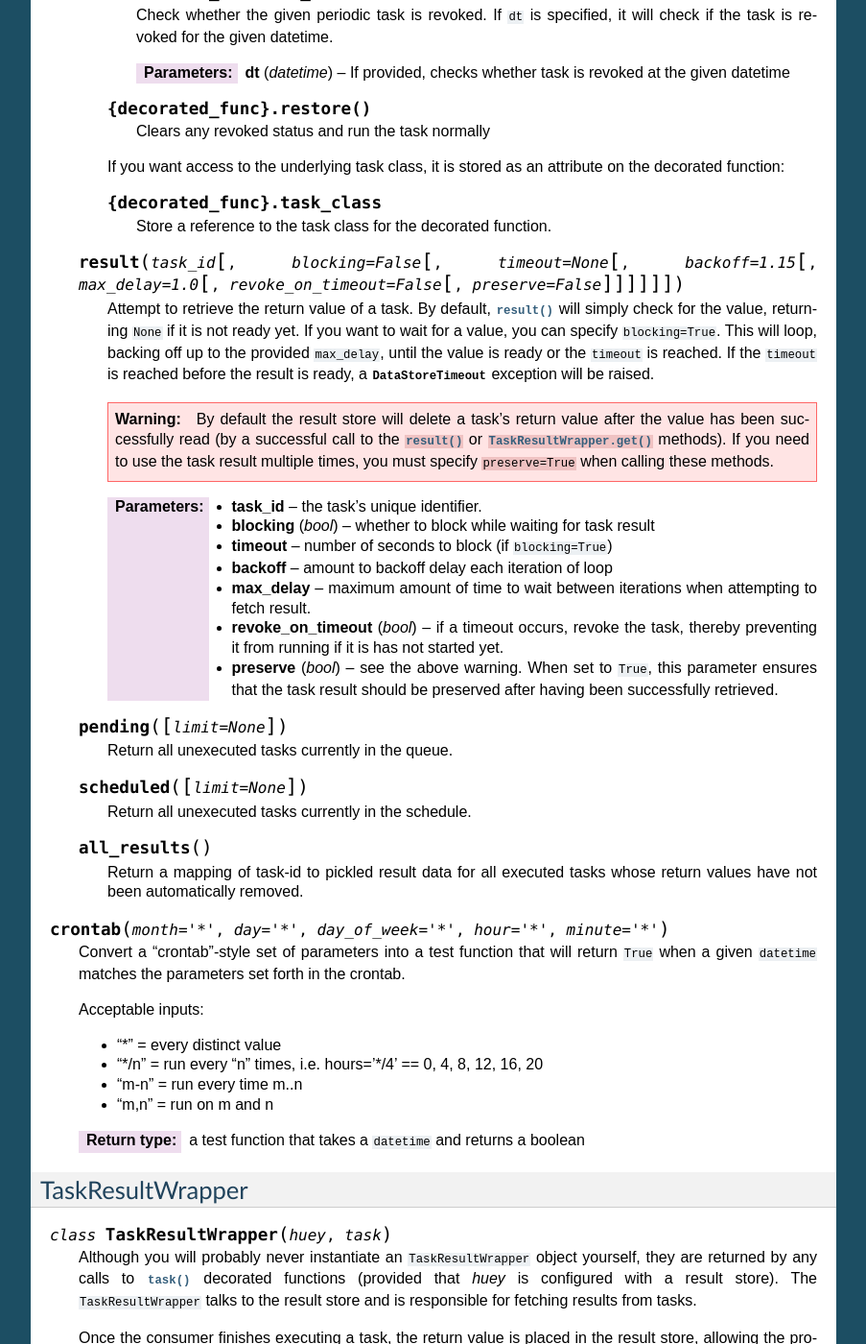
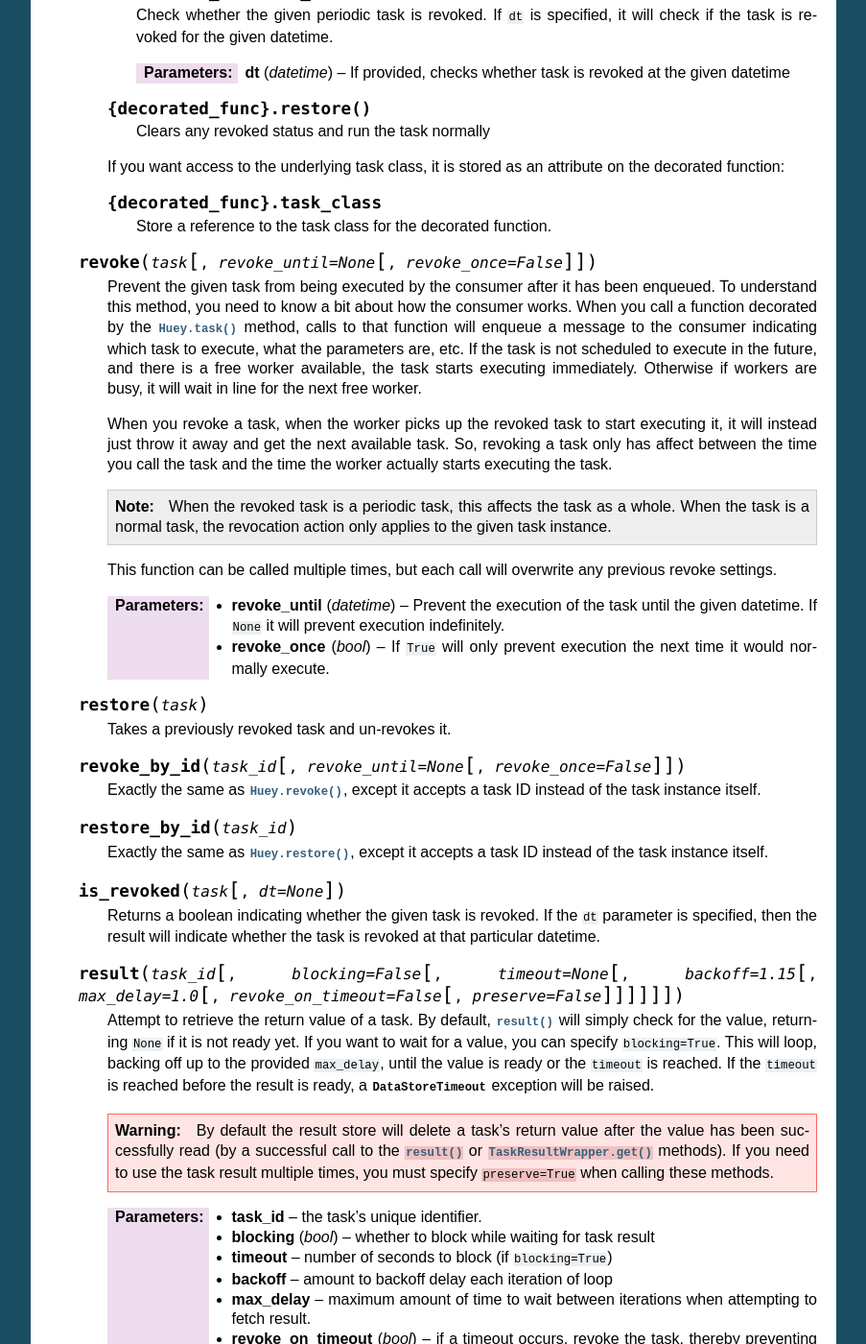
Before and after one commit to coleifer/huey, a Sphinx documentation site: the page built from docs/api.rst, in a window 1280 px wide and 1400 px high, scrolled down 4140 px. Shown: the whole window at 96% size, without its empty margins (198-1101 px from the left). Built offline with Sphinx 7.4.7, drawn with Linux system fonts in a browser that asks for light colours; pages that are not in the unit, such as notebooks, are missing from menus; some of the changed text lies outside the part shown.

Commit message:
Docs for revoke_by_id and restore_by_id.

```diff
--- a/docs/api.rst
+++ b/docs/api.rst
@@ -265,6 +265,57 @@ Function decorators and helpers
 
             Store a reference to the task class for the decorated function.
 
+    .. py:method:: revoke(task[, revoke_until=None[, revoke_once=False]])
+
+        Prevent the given task from being executed by the consumer after it has
+        been enqueued. To understand this method, you need to know a bit about
+        how the consumer works. When you call a function decorated by the
+        :py:meth:`Huey.task` method, calls to that function will enqueue a
+        message to the consumer indicating which task to execute, what the
+        parameters are, etc. If the task is not scheduled to execute in the
+        future, and there is a free worker available, the task starts executing
+        immediately. Otherwise if workers are busy, it will wait in line for
+        the next free worker.
+
+        When you revoke a task, when the worker picks up the revoked task to
+        start executing it, it will instead just throw it away and get the next
+        available task. So, revoking a task only has affect between the time
+        you call the task and the time the worker actually starts executing the
+        task.
+
+        .. note::
+            When the revoked task is a periodic task, this affects the task as
+            a whole. When the task is a normal task, the revocation action only
+            applies to the given task instance.
+
+        This function can be called multiple times, but each call will overwrite
+        any previous revoke settings.
+
+        :param datetime revoke_until: Prevent the execution of the task until the
+            given datetime.  If ``None`` it will prevent execution indefinitely.
+        :param bool revoke_once: If ``True`` will only prevent execution the
+            next time it would normally execute.
+
+    .. py:method:: restore(task)
+
+        Takes a previously revoked task and un-revokes it.
+
+    .. py:method:: revoke_by_id(task_id[, revoke_until=None[, revoke_once=False]])
+
+        Exactly the same as :py:meth:`Huey.revoke`, except it accepts a task ID
+        instead of the task instance itself.
+
+    .. py:method:: restore_by_id(task_id)
+
+        Exactly the same as :py:meth:`Huey.restore`, except it accepts a task ID
+        instead of the task instance itself.
+
+    .. py:method:: is_revoked(task[, dt=None])
+
+        Returns a boolean indicating whether the given task is revoked. If the
+        ``dt`` parameter is specified, then the result will indicate whether
+        the task is revoked at that particular datetime.
+
     .. py:method:: result(task_id[, blocking=False[, timeout=None[, backoff=1.15[, max_delay=1.0[, revoke_on_timeout=False[, preserve=False]]]]]])
 
         Attempt to retrieve the return value of a task.  By default, :py:meth:`~Huey.result`
```
Also changed, not shown: 1 other file.
